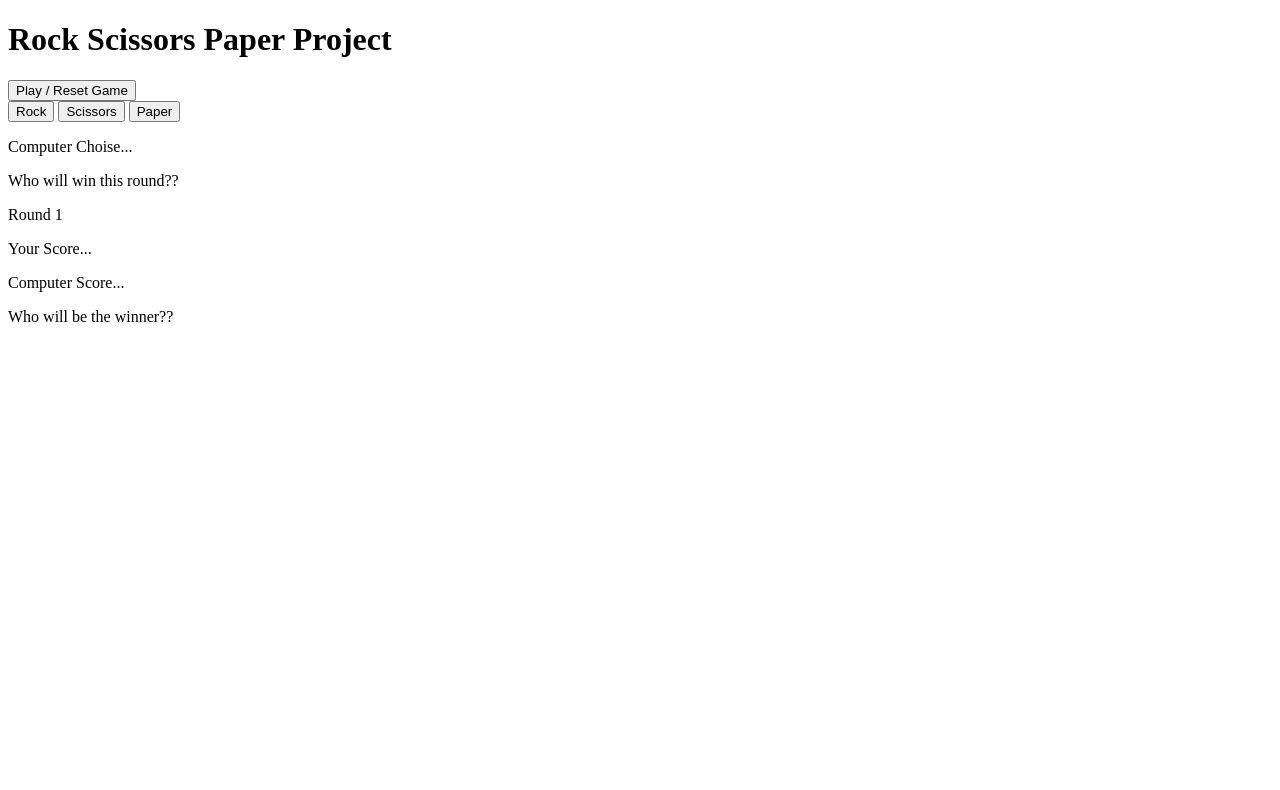
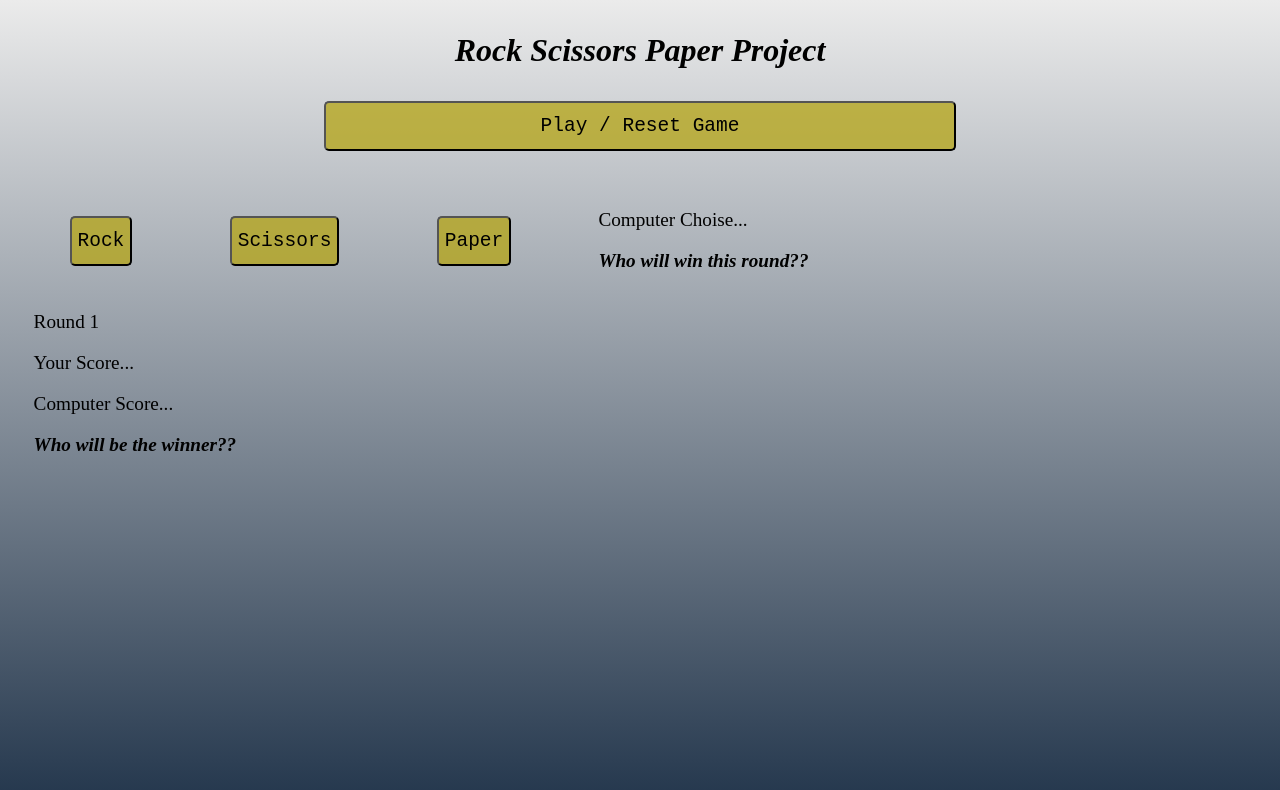
Before and after one commit to ricardozarroca/rock_paper_scissors, a plain HTML site: page index.html in a window 1280 px wide. Drawn offline with Linux system fonts and the light colour scheme.

Commit message:
Final CSS and html changes done. Game Finished

```diff
--- a/index.html
+++ b/index.html
@@ -3,26 +3,28 @@
   <head>
     <meta charset="utf-8">
     <title>Rock Paper Scissors Project</title>
+    <link href='style.css' rel="stylesheet">
   </head>
   <body>
 
 
     <h1>Rock Scissors Paper Project</h1>
 
-    <div>
     <button type="button" class="reset">Play / Reset Game</button>
 
-      <div class="game">
+      <div class="playcontainer">
+        <div class="playbox1">
           <button type="button" name="rock" class="choise">Rock</button>
           <button type="button" name="scissors" class="choise">Scissors</button>
           <button type="button" name="paper" class="choise">Paper</button>
+        </div>
+        <div class="playbox2">
           <p id="computerChoose"></p>
           <p id="theWinner"></p>
         </div>
-
       </div>
 
-    <div class="score">
+    <div class="resultscontainer">
       <p id="roundNumber"></p>
       <p id="playerScore"></p>
       <p id="computerScore"></p>
--- /dev/null
+++ b/style.css
@@ -0,0 +1,55 @@
+html {
+  background-image: linear-gradient(rgb(235, 235, 235), rgb(36, 55, 77));
+  height: 100%;
+}
+
+h1 {
+  margin: 1em;
+  text-align: center;
+  font-style: italic;
+}
+
+.reset {
+  position: relative;
+  width: 50%;
+  left:25%;
+  margin-bottom: 2em;
+}
+
+button {
+ background-color: rgba(180, 165, 20, 0.75);
+ border-radius: 5px;
+ height: 50px;
+ font-size: 1.5em;
+ font-family: monospace;
+}
+
+p {
+  font-size: 1.2em;
+  padding-left: 2vw;
+}
+
+.playcontainer {
+  display: flex;
+  flex-wrap: wrap;
+  align-items: center;
+}
+
+.playbox1 {
+  flex: 1 1 30%;
+  display: flex;
+  flex-wrap: wrap;
+  justify-content: space-around;
+  padding: 1vw;
+}
+
+.playbox2 {
+  flex: 2 1 30%;
+  width: 30%;
+}
+
+#theWinner, #end {
+  font-style: italic;
+  font-weight: bold;
+
+}
```
Lines whose indentation alone changed are shown as unchanged.
